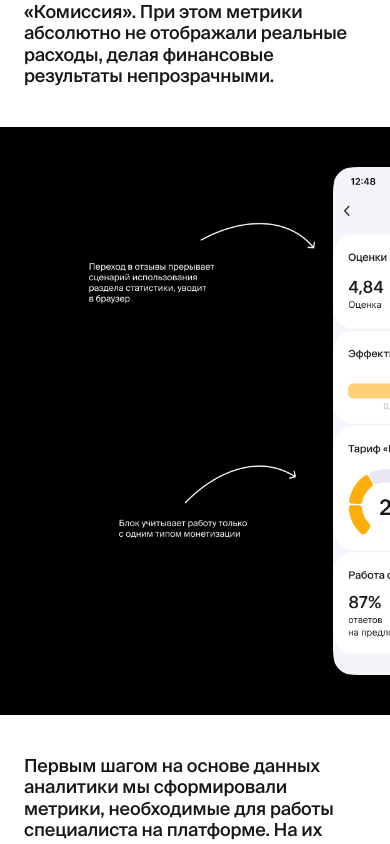
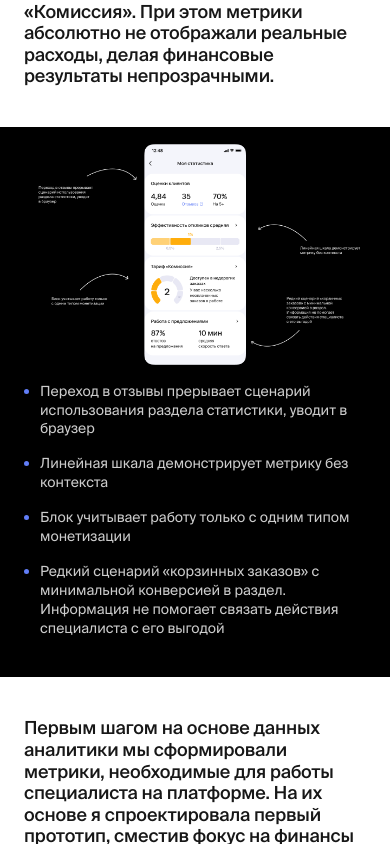
Before and after one commit to Timkogas/ox_portfolio, a React (Vite) app: page /profi in a window 390 px wide. Shown: the part 900-1744 px from the top of the page. Built offline with nearby package versions, Linux system fonts and the light colour scheme.

Commit message:
feat: mobile adaptive layout for Профи page
Composite phone sections fit to viewport width on mobile instead of horizontal-scroll slices; dark section shows annotation texts as a readable list below the shrunk composite; testimonials carousel swipes; blob hidden on mobile.

```diff
--- a/src/pages/profi/profi-data.ts
+++ b/src/pages/profi/profi-data.ts
@@ -28,6 +28,13 @@ export const profiData: ProfiData = {
   },
 
   darkImage: "/images/profi/dark-section.png",
+
+  darkNotes: [
+    "Переход в отзывы прерывает сценарий использования раздела статистики, уводит в браузер",
+    "Линейная шкала демонстрирует метрику без контекста",
+    "Блок учитывает работу только с одним типом монетизации",
+    "Редкий сценарий «корзинных заказов» с минимальной конверсией в раздел. Информация не помогает связать действия специалиста с его выгодой",
+  ],
 
   firstIteration:
     "Первым шагом на основе данных аналитики мы сформировали метрики, необходимые для работы специалиста на платформе. На их основе я спроектировала первый прототип, сместив фокус на финансы и отклики. Крупные суммы и отображение данных за всё время должны были сформировать у мастера позитивную ассоциацию с платформой.",
--- a/src/pages/profi/profi-page.tsx
+++ b/src/pages/profi/profi-page.tsx
@@ -22,13 +22,8 @@ function SectionImage({
 }) {
   return (
     <section className={`w-full ${bgClass ?? ""}`}>
-      <div className="w-full max-w-[1440px] mx-auto overflow-x-auto scrollbar-hide">
-        <img
-          src={src}
-          alt={alt}
-          loading="lazy"
-          className="w-full h-auto max-lg:w-[900px] max-lg:max-w-none"
-        />
+      <div className="w-full max-w-[1440px] mx-auto">
+        <img src={src} alt={alt} loading="lazy" className="w-full h-auto" />
       </div>
     </section>
   );
@@ -72,6 +67,7 @@ export default function ProfiPage() {
     context,
     process,
     darkImage,
+    darkNotes,
     firstIteration,
     chartsImage,
     video,
@@ -153,11 +149,29 @@ export default function ProfiPage() {
       </div>
 
       {/* Dark section — Моя статистика phone + arrows + annotations */}
-      <SectionImage
-        src={darkImage}
-        alt="Анализ текущего раздела «Моя статистика»"
-        bgClass="bg-profi-dark-bg"
-      />
+      <section className="w-full bg-profi-dark-bg">
+        <div className="w-full max-w-[1440px] mx-auto">
+          <img
+            src={darkImage}
+            alt="Анализ текущего раздела «Моя статистика»"
+            loading="lazy"
+            className="w-full h-auto"
+          />
+        </div>
+        {/* Mobile: annotation texts as a list (composite is too small to read) */}
+        <div className="hidden max-lg:block w-full px-[24px] pb-[40px]">
+          <ul className="flex flex-col gap-[16px]">
+            {darkNotes.map((note, i) => (
+              <li
+                key={i}
+                className="text-[14px] text-white/80 leading-[1.35] pl-[16px] relative before:content-[''] before:absolute before:left-0 before:top-[7px] before:size-[5px] before:rounded-full before:bg-profi-accent"
+              >
+                {note}
+              </li>
+            ))}
+          </ul>
+        </div>
+      </section>
 
       {/* First iteration paragraph */}
       <div className="w-full max-w-[1440px] mx-auto px-[24px]">
--- a/src/types/profi.ts
+++ b/src/types/profi.ts
@@ -38,6 +38,8 @@ export interface ProfiData {
   };
   /** Dark section composite (phone «Моя статистика» + arrows + annotations) */
   darkImage: string;
+  /** Annotation texts (shown as a list on mobile where the composite is too small) */
+  darkNotes: string[];
   /** Paragraph on white after the dark section */
   firstIteration: string;
   /** First-iteration composite (analytics phones collage) */
```
